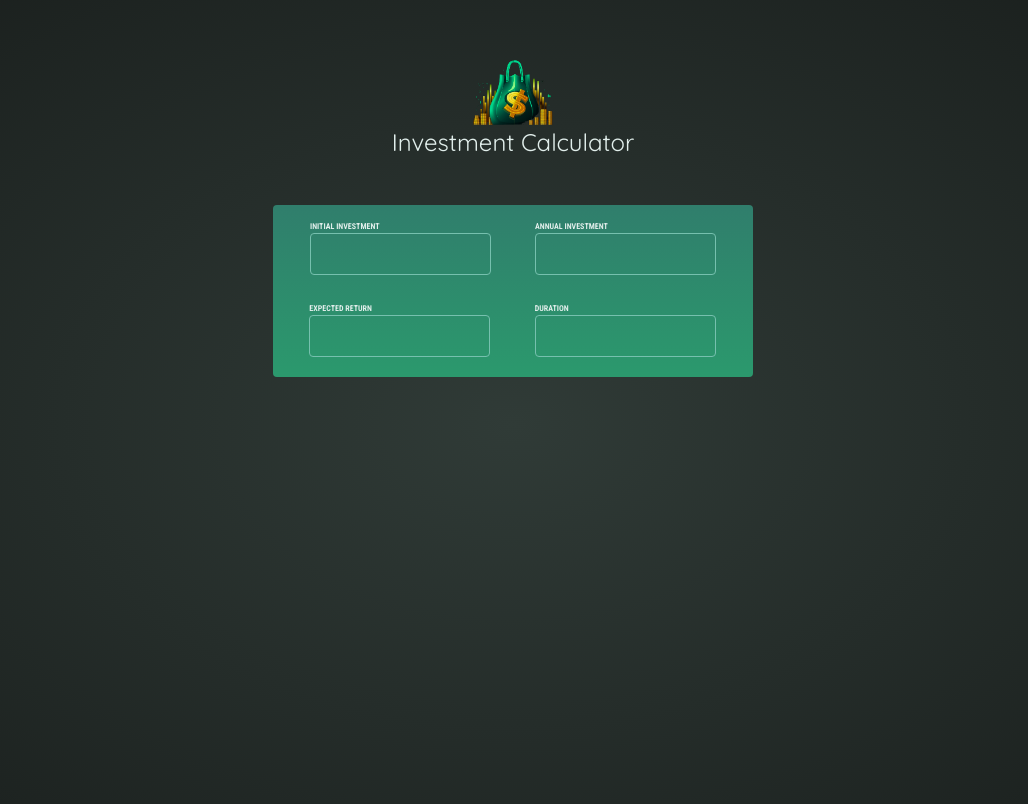
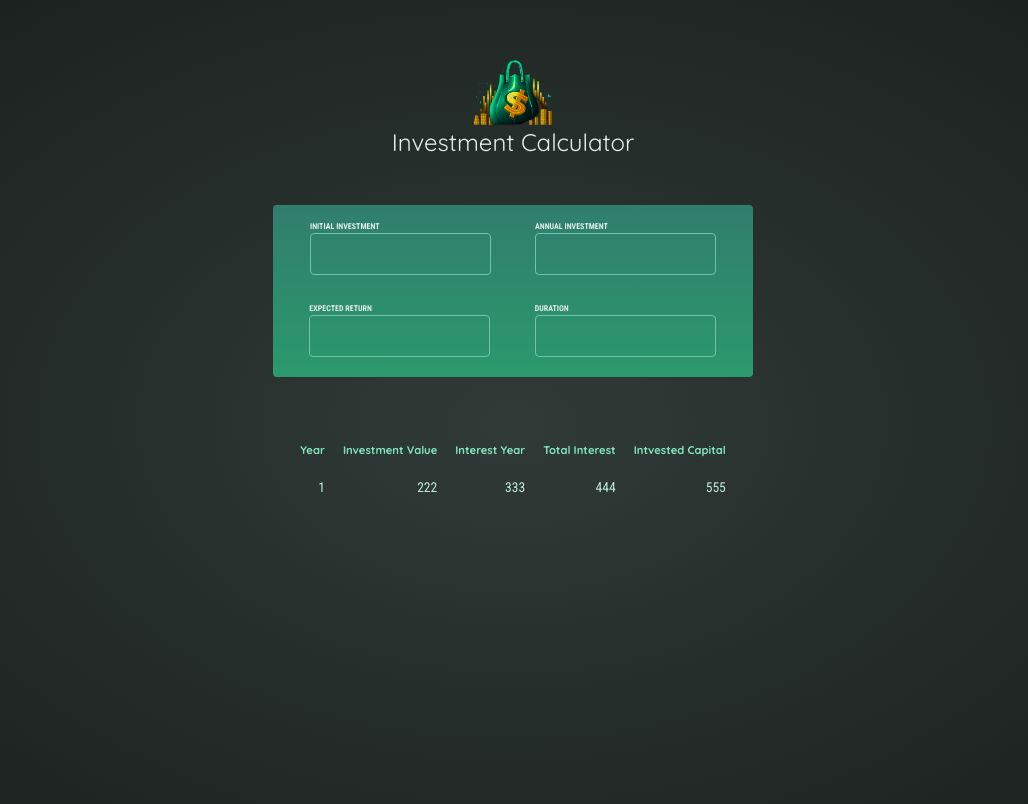
Before and after one commit to GiorgioBolzoni/03-react-investment-calculator, a React (Vite) app: page / in a window 1280 px wide. Shown: the top 804 px of the page, without its empty margins (127-1155 px from the left). Built offline with nearby package versions, Linux system fonts and the light colour scheme.

Commit message:
inizializzato componente ResultsTable

```diff
--- a/src/App.jsx
+++ b/src/App.jsx
@@ -1,8 +1,11 @@
 import UserInput from "./components/UserInput"
+import ResultsTable from "./components/ResultsTable"
+
 function App() {
   return (
     <>
       <UserInput />
+      <ResultsTable />
     </>
   )
 }
--- a/src/components/ResultsTable.jsx
+++ b/src/components/ResultsTable.jsx
@@ -1 +1,36 @@
-import 'src/util/investment.js';
+// import 'src/util/investment.js';
+
+export default function ResultsTable(){
+    return (
+            <table id="result">
+                <thead>
+                    <tr>
+                        <th>Year</th>
+                        <th>Investment Value</th>
+                        <th>Interest Year</th>
+                        <th>Total Interest</th>
+                        <th>Intvested Capital</th>
+                    </tr>
+                </thead>
+                <tbody>
+                    <tr>
+                        <td>
+                            <p>1</p>
+                        </td>
+                        <td>
+                            <p>222</p>
+                        </td>
+                        <td>
+                            <p>333</p>
+                        </td>
+                        <td>
+                            <p>444</p>
+                        </td>
+                        <td>
+                            <p>555</p>
+                        </td>
+                    </tr>
+                </tbody>
+            </table>
+    )
+}
--- a/src/components/UserInput.jsx
+++ b/src/components/UserInput.jsx
@@ -4,19 +4,19 @@ export default function UserInput(){
                 <div id="user-input" className="input-group">
                     <label htmlFor="input-field">
                         <div>INITIAL INVESTMENT</div>
-                        <input type="text"/>
+                        <input type="number"/>
                     </label>
                     <label htmlFor="input-field">
                         <div>ANNUAL INVESTMENT</div>
-                        <input type="text"/>
+                        <input type="number"/>
                     </label>
                     <label htmlFor="input-field">
                         <div>EXPECTED RETURN</div>
-                        <input type="text"/>
+                        <input type="number"/>
                     </label>
                     <label htmlFor="input-field">
                         <div>DURATION</div>
-                        <input type="text"/>
+                        <input type="number"/>
                     </label>
 
 
--- a/src/index.css
+++ b/src/index.css
@@ -1,12 +1,12 @@
 @import url('https://fonts.googleapis.com/css2?family=Quicksand:wght@400;700&family=Roboto+Condensed:wght@400;700&display=swap');
 @import 'bootstrap';
 
-* {
+/* * {
   box-sizing: border-box;
-}
+} */
 
 body {
-  margin: 0;
+  /* margin: 0; */
   font-family: 'Quicksand', sans-serif;
   -webkit-font-smoothing: antialiased;
   -moz-osx-font-smoothing: grayscale;
@@ -72,6 +72,7 @@ body {
   table-layout: fixed;
   border-spacing: 1rem;
   text-align: right;
+  border-collapse: separate;
 }
 
 #result thead {
```
